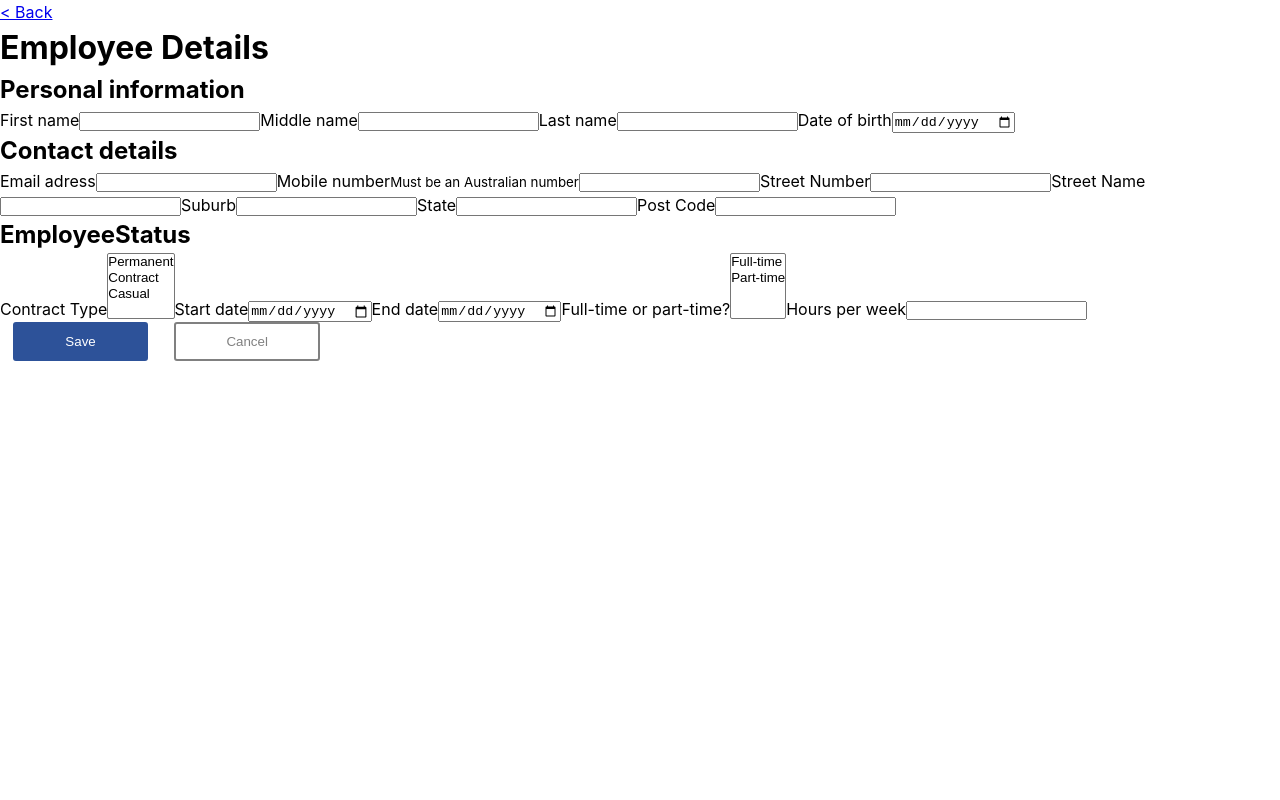
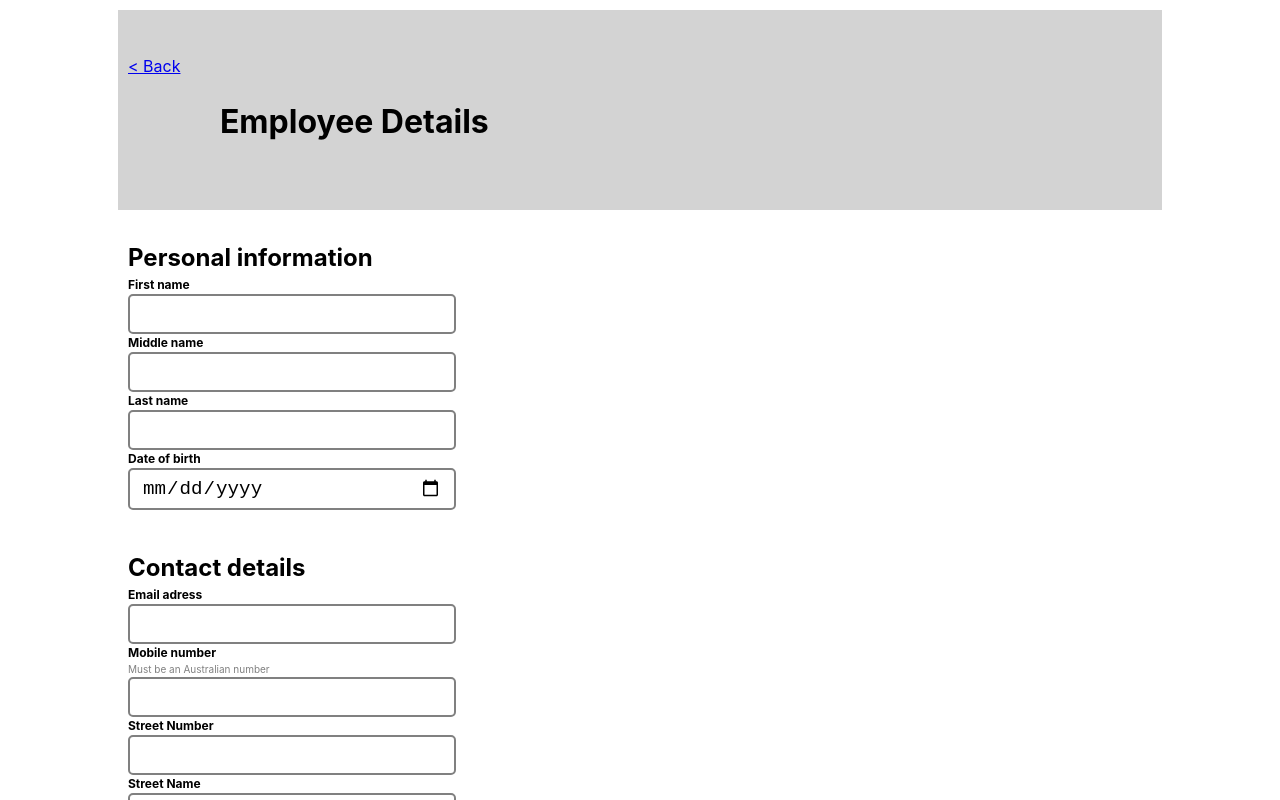
Before and after one commit to XelaRonnoc/employeeCreatorFrontEnd, a React (Vite) app in the folder employeeCreatorWebApp/: page /Employee in a window 1280 px wide. Shown: the top 800 px of the page. Built offline with nearby package versions, Linux system fonts and the light colour scheme.

Commit message:
added more styling to form page

```diff
--- a/employeeCreatorWebApp/src/StyledComponents/HeaderBackground/HeaderBackground.ts
+++ b/employeeCreatorWebApp/src/StyledComponents/HeaderBackground/HeaderBackground.ts
@@ -7,8 +7,9 @@ export const HeaderBackground = styled.div<{ $primary?: boolean }>`
     width: 80%;
     height 180px;
     display: flex;
-    justify-content: left;
+    flex-direction: column;
+    align-items: flex-start;
     align-self: center;
-    align-items: center;
+    justify-content: center;
     ${(props) => props.$primary && css``}
 `;
--- /dev/null
+++ b/employeeCreatorWebApp/src/StyledComponents/ListContainer/ListContainerts.ts
@@ -0,0 +1,10 @@
+import styled, { css } from "styled-components";
+
+export const ListContainer = styled.div<{ $primary?: boolean }>`
+    width: 80%;
+    align-self: center;
+    display: flex;
+    flex-direction: column;
+    align-items: center;
+    ${(props) => props.$primary && css``}
+`;
--- a/employeeCreatorWebApp/src/StyledComponents/MiniButton/MiniButton.ts
+++ b/employeeCreatorWebApp/src/StyledComponents/MiniButton/MiniButton.ts
@@ -10,3 +10,8 @@ export const MiniButton = styled.button<{ $primary?: boolean }>`
 
     ${(props) => props.$primary && css``}
 `;
+
+export const MiniButtonHolder = styled.div<{ $primary?: boolean }>`
+    margin: 0 1em;
+    ${(props) => props.$primary && css``}
+`;
--- /dev/null
+++ b/employeeCreatorWebApp/src/StyledComponents/StyledForm/StyledForm.ts
@@ -0,0 +1,35 @@
+import styled, { css } from "styled-components";
+
+export const StyledForm = styled.form<{ $primary?: boolean }>`
+    width: 80%;
+    align-self: center;
+    display: flex;
+    flex-direction: column;
+    align-items: left;
+
+    ${(props) => props.$primary && css``}
+`;
+
+export const SubSection = styled.div`
+    display: flex;
+    flex-direction: column;
+    margin: 20px 0;
+`;
+
+export const StyledInput = styled.input`
+    border: 2px solid grey;
+    border-radius: 5px;
+    padding: 7px 12px;
+    font-size: 1.2rem;
+    max-width: 300px;
+`;
+
+export const StyledLabel = styled.label`
+    font-size: 12px;
+    font-weight: bold;
+`;
+
+export const Small = styled.small`
+    font-size: 10px;
+    color: grey;
+`;
--- a/employeeCreatorWebApp/src/components/EmployeeCard/EmployeeCard.tsx
+++ b/employeeCreatorWebApp/src/components/EmployeeCard/EmployeeCard.tsx
@@ -2,9 +2,11 @@ import { useMutation, useQueryClient } from "react-query";
 import { Employee } from "../../services/employee";
 import { useNavigate } from "react-router-dom";
 import { CardContainer } from "../../StyledComponents/CardContainer/CardContainer";
-import { MiniButton } from "../../StyledComponents/MiniButton/MiniButton";
+import {
+    MiniButton,
+    MiniButtonHolder,
+} from "../../StyledComponents/MiniButton/MiniButton";
 import { SeperationBar } from "../../StyledComponents/SeperationBar/SeperationBar";
-import styled, { css } from "styled-components";
 import { calculateDateDiff } from "../../services/helperFunctions";
 
 const EmployeeCard = ({ employee }: any) => {
@@ -31,11 +33,6 @@ const EmployeeCard = ({ employee }: any) => {
     const handleClickEdit = async () => {
         navigate(`/Employee/${employee.id}`);
     };
-
-    const MiniButtonHolder = styled.div<{ $primary?: boolean }>`
-        margin: 0 1em;
-        ${(props) => props.$primary && css``}
-    `;
 
     const contractLength = calculateDateDiff(
         new Date(employee.contract.startDate),
--- a/employeeCreatorWebApp/src/components/EmployeeForm/EmployeeForm.tsx
+++ b/employeeCreatorWebApp/src/components/EmployeeForm/EmployeeForm.tsx
@@ -3,9 +3,17 @@ import { useForm, SubmitHandler } from "react-hook-form";
 import { Employee } from "../../services/employee";
 import { useMutation, useQuery, useQueryClient } from "react-query";
 import { useEffect } from "react";
-
 import { Button } from "../../StyledComponents/Button/Button.ts";
 import { PageHolder } from "../../StyledComponents/PageHolder/PageHolder.ts";
+import {
+    StyledInput,
+    StyledForm,
+    SubSection,
+    StyledLabel,
+    Small,
+} from "../../StyledComponents/StyledForm/StyledForm.ts";
+import { Header } from "../../StyledComponents/Header/Header.ts";
+import { HeaderBackground } from "../../StyledComponents/HeaderBackground/HeaderBackground.ts";
 
 export interface EmployeePlainDetails {
     firstName: String;
@@ -163,54 +171,66 @@ const EmployeeForm = () => {
 
     return (
         <PageHolder>
-            <NavLink to="/">{`< Back`}</NavLink>
-            <h1>Employee Details</h1>
-            <form onSubmit={handleSubmit(onSubmit)}>
-                <div>
+            <HeaderBackground>
+                <NavLink to="/">{`< Back`}</NavLink>
+                <Header>Employee Details</Header>
+            </HeaderBackground>
+            <StyledForm onSubmit={handleSubmit(onSubmit)}>
+                <SubSection>
                     <h2>Personal information</h2>
-                    <label>First name</label>
-                    <input {...register("firstName", { required: true })} />
-                    <label>Middle name</label>
-                    <input {...register("middleName")} />
-                    <label>Last name</label>
-                    <input {...register("lastName", { required: true })} />
-                    <label>Date of birth</label>
-                    <input
+                    <StyledLabel>First name</StyledLabel>
+                    <StyledInput
+                        {...register("firstName", { required: true })}
+                    />
+                    <StyledLabel>Middle name</StyledLabel>
+                    <StyledInput {...register("middleName")} />
+                    <StyledLabel>Last name</StyledLabel>
+                    <StyledInput
+                        {...register("lastName", { required: true })}
+                    />
+                    <StyledLabel>Date of birth</StyledLabel>
+                    <StyledInput
                         type="date"
                         {...register("dateOfBirth", { required: true })}
                     />
-                </div>
+                </SubSection>
 
-                <div>
+                <SubSection>
                     <h2>Contact details</h2>
-                    <label>Email adress</label>
-                    <input
+                    <StyledLabel>Email adress</StyledLabel>
+                    <StyledInput
                         type="email"
                         {...register("email", { required: true })}
                     />
-                    <label>Mobile number</label>
-                    <small>Must be an Australian number</small>
-                    <input
+                    <StyledLabel>Mobile number</StyledLabel>
+                    <Small>Must be an Australian number</Small>
+                    <StyledInput
                         type="tel"
                         pattern="04[0-9]{8}"
                         {...register("mobileNum", { required: true })}
                     />
 
-                    <label>Street Number</label>
-                    <input {...register("streetNumber", { required: true })} />
-                    <label>Street Name</label>
-                    <input {...register("streetName", { required: true })} />
-                    <label>Suburb</label>
-                    <input {...register("suburb", { required: true })} />
-                    <label>State</label>
-                    <input {...register("state", { required: true })} />
-                    <label>Post Code</label>
-                    <input {...register("postCode", { required: true })} />
-                </div>
+                    <StyledLabel>Street Number</StyledLabel>
+                    <StyledInput
+                        {...register("streetNumber", { required: true })}
+                    />
+                    <StyledLabel>Street Name</StyledLabel>
+                    <StyledInput
+                        {...register("streetName", { required: true })}
+                    />
+                    <StyledLabel>Suburb</StyledLabel>
+                    <StyledInput {...register("suburb", { required: true })} />
+                    <StyledLabel>State</StyledLabel>
+                    <StyledInput {...register("state", { required: true })} />
+                    <StyledLabel>Post Code</StyledLabel>
+                    <StyledInput
+                        {...register("postCode", { required: true })}
+                    />
+                </SubSection>
 
-                <div>
+                <SubSection>
                     <h2>EmployeeStatus</h2>
-                    <label>Contract Type</label>
+                    <StyledLabel>Contract Type</StyledLabel>
                     <select
                         multiple
                         {...register("contractType", { required: true })}
@@ -220,32 +240,29 @@ const EmployeeForm = () => {
                         <option value="casual">Casual</option>
                     </select>
 
-                    <label>Start date</label>
-                    <input
+                    <StyledLabel>Start date</StyledLabel>
+                    <StyledInput
                         type="date"
                         {...register("startDate", { required: true })}
                     />
-                    <label>End date</label>
-                    <input type="date" {...register("endDate")} />
-                    <label>Full-time or part-time?</label>
-                    <select
-                        multiple
-                        {...register("contractTime", { required: true })}
-                    >
+                    <StyledLabel>End date</StyledLabel>
+                    <StyledInput type="date" {...register("endDate")} />
+                    <StyledLabel>Full-time or part-time?</StyledLabel>
+                    <select {...register("contractTime", { required: true })}>
                         <option value="fullTime">Full-time</option>
                         <option value="partTime">Part-time</option>
                     </select>
-                    <label>Hours per week</label>
-                    <input
+                    <StyledLabel>Hours per week</StyledLabel>
+                    <StyledInput
                         type="number"
                         {...register("contractedHours", { required: true })}
                     />
-                </div>
+                </SubSection>
                 <Button $primary type="submit">
                     Save
                 </Button>
                 <Button onClick={handleClick}>Cancel</Button>
-            </form>
+            </StyledForm>
         </PageHolder>
     );
 };
--- a/employeeCreatorWebApp/src/containers/EmployeeList/EmployeeList.tsx
+++ b/employeeCreatorWebApp/src/containers/EmployeeList/EmployeeList.tsx
@@ -4,10 +4,10 @@ import { useQuery } from "react-query";
 import { useNavigate } from "react-router-dom";
 import { Header } from "../../StyledComponents/Header/Header.ts";
 import { HeaderBackground } from "../../StyledComponents/HeaderBackground/HeaderBackground.ts";
-import styled, { css } from "styled-components";
 import { PageHolder } from "../../StyledComponents/PageHolder/PageHolder.ts";
 import { Button } from "../../StyledComponents/Button/Button.ts";
 import { CardContainer } from "../../StyledComponents/CardContainer/CardContainer.ts";
+import { ListContainer } from "../../StyledComponents/ListContainer/ListContainerts.ts";
 
 const EmployeeList = () => {
     const employeesQuery = useQuery({
@@ -20,15 +20,6 @@ const EmployeeList = () => {
         e.stopPropagation();
         navigate(`/Employee`);
     };
-
-    const ListContainer = styled.div<{ $primary?: boolean }>`
-        width: 80%;
-        align-self: center;
-        display: flex;
-        flex-direction: column;
-        align-items: center;
-        ${(props) => props.$primary && css``}
-    `;
 
     if (employeesQuery.isLoading) return <h1>Loading...</h1>;
     if (employeesQuery.isError) return <h1>Error loading data!</h1>;
```
